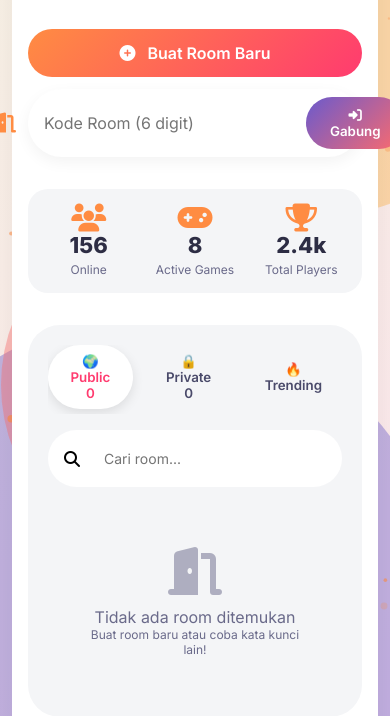
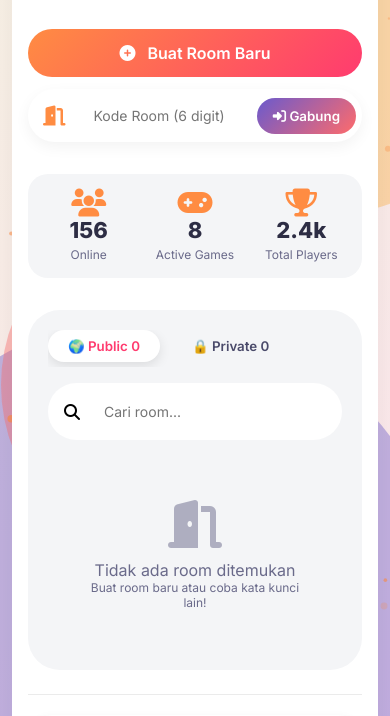
Before and after one commit to Bimbim4201/Chainwords, a website: page public/lobby.html in a window 390 px wide. Shown: the part 128-844 px from the top of the page. Drawn offline with nearby package versions, Linux system fonts and the light colour scheme; no server answers.

Commit message:
Fix tampilan mobile dan hapus trending

```diff
--- a/public/lobby-script.js
+++ b/public/lobby-script.js
@@ -1,7 +1,7 @@
 const socket = io();
 
 // Modern & Cheerful Lobby System
-let availableRooms = { public: [], private: [], trending: [] };
+let availableRooms = { public: [], private: [] };
 let currentTab = "public";
 let searchTerm = "";
 
@@ -180,7 +180,6 @@ function renderRooms() {
   let rooms = [];
   if (currentTab === "public") rooms = [...availableRooms.public];
   else if (currentTab === "private") rooms = [...availableRooms.private];
-  else if (currentTab === "trending") rooms = [...availableRooms.trending];
 
   if (searchTerm) {
     rooms = rooms.filter(
@@ -254,8 +253,8 @@ function joinRoomByCode(code) {
     return;
   }
 
-  // 🌟 PERBAIKAN: Validasi manual jika user mengetik kode dari input teks
-  const allRooms = [...availableRooms.public, ...availableRooms.private, ...availableRooms.trending];
+  // 🌟 PERBAIKAN: Hapus kata trending di sini
+  const allRooms = [...availableRooms.public, ...availableRooms.private];
   const targetRoom = allRooms.find(r => r.code === roomCode);
 
   if (targetRoom && targetRoom.players >= targetRoom.maxPlayers) {
@@ -390,7 +389,7 @@ socket.on("updateStats", (stats) => {
 });
 
 socket.on("roomsList", (serverRooms) => {
-  availableRooms = { public: [], private: [], trending: [] };
+  availableRooms = { public: [], private: [] }; // 🌟 Hapus trending
   serverRooms.forEach((room) => {
     const roomData = {
       id: room.code, name: room.name, code: room.code, type: room.type || "public",
@@ -399,7 +398,7 @@ socket.on("roomsList", (serverRooms) => {
     };
     if (roomData.type === "public") availableRooms.public.push(roomData);
     else if (roomData.type === "private") availableRooms.private.push(roomData);
-    else availableRooms.trending.push(roomData);
+    // 🌟 Baris "else availableRooms.trending" dihapus
   });
   updateRoomCounts();
   renderRooms();
--- a/public/lobby-style.css
+++ b/public/lobby-style.css
@@ -755,12 +755,29 @@ select:focus {
     flex-direction: column;
     gap: 12px;
   }
-  .btn-create, .join-card {
+
+  .btn-create {
     width: 100%;
     justify-content: center;
   }
+
+  /* 🌟 Bagian join input yang diperbaiki agar tidak offside */
   .join-card {
-    padding: 8px 8px 8px 16px;
+    width: 100%;
+    padding: 6px 6px 6px 15px;
+    box-sizing: border-box;
+    justify-content: space-between;
+  }
+
+  .join-input {
+    width: 100%;
+    min-width: 0;
+    font-size: 14px;
+  }
+
+  .btn-join {
+    padding: 10px 16px;
+    white-space: nowrap;
   }
 
   .stats-banner {
--- a/public/lobby.html
+++ b/public/lobby.html
@@ -83,7 +83,6 @@
               <button class="tab" data-tab="private">
                 🔒 Private <span id="private-count">0</span>
               </button>
-              <button class="tab" data-tab="trending">🔥 Trending</button>
             </div>
             <div class="search-bar">
               <i class="fas fa-search"></i>
```
